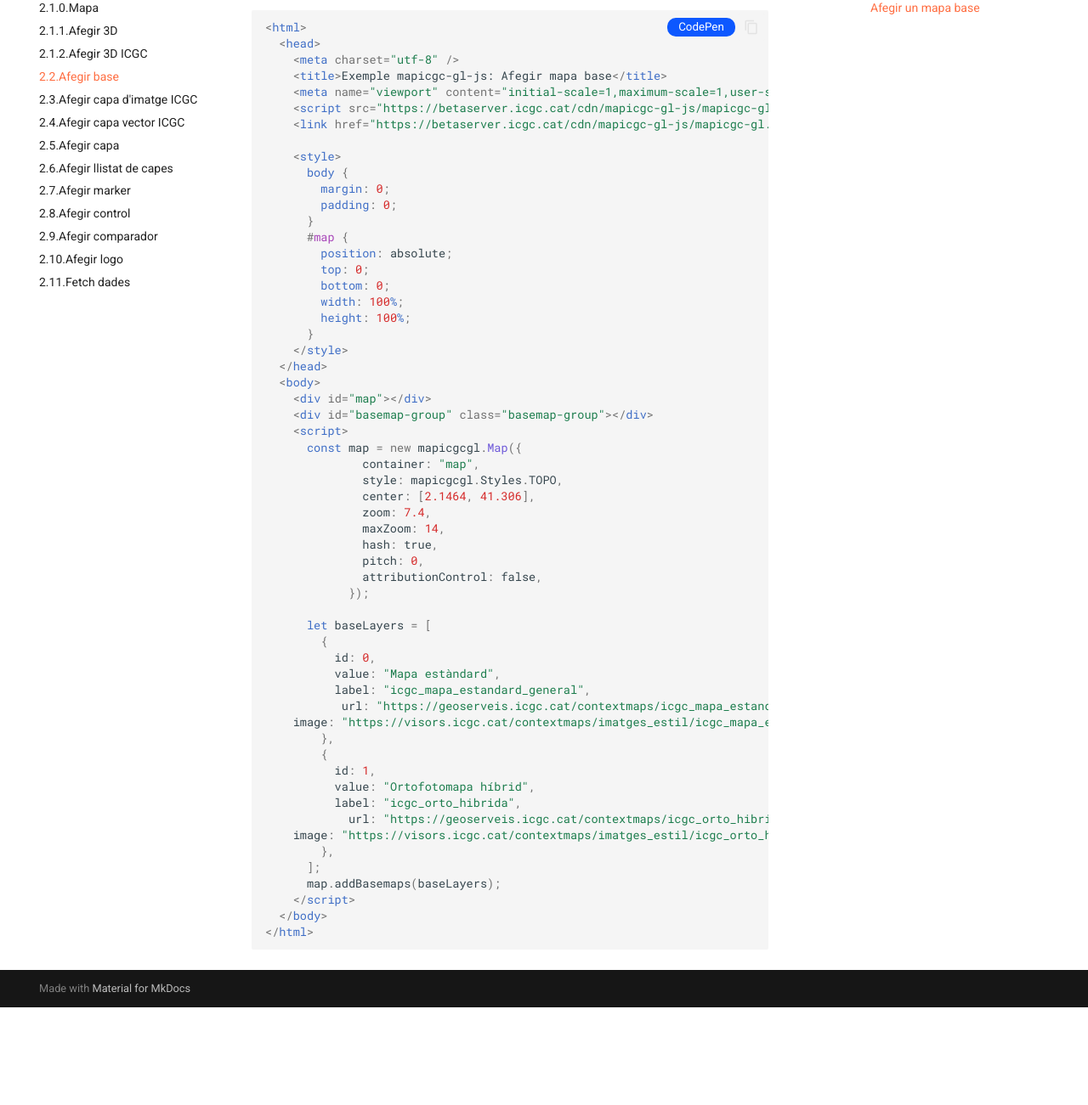
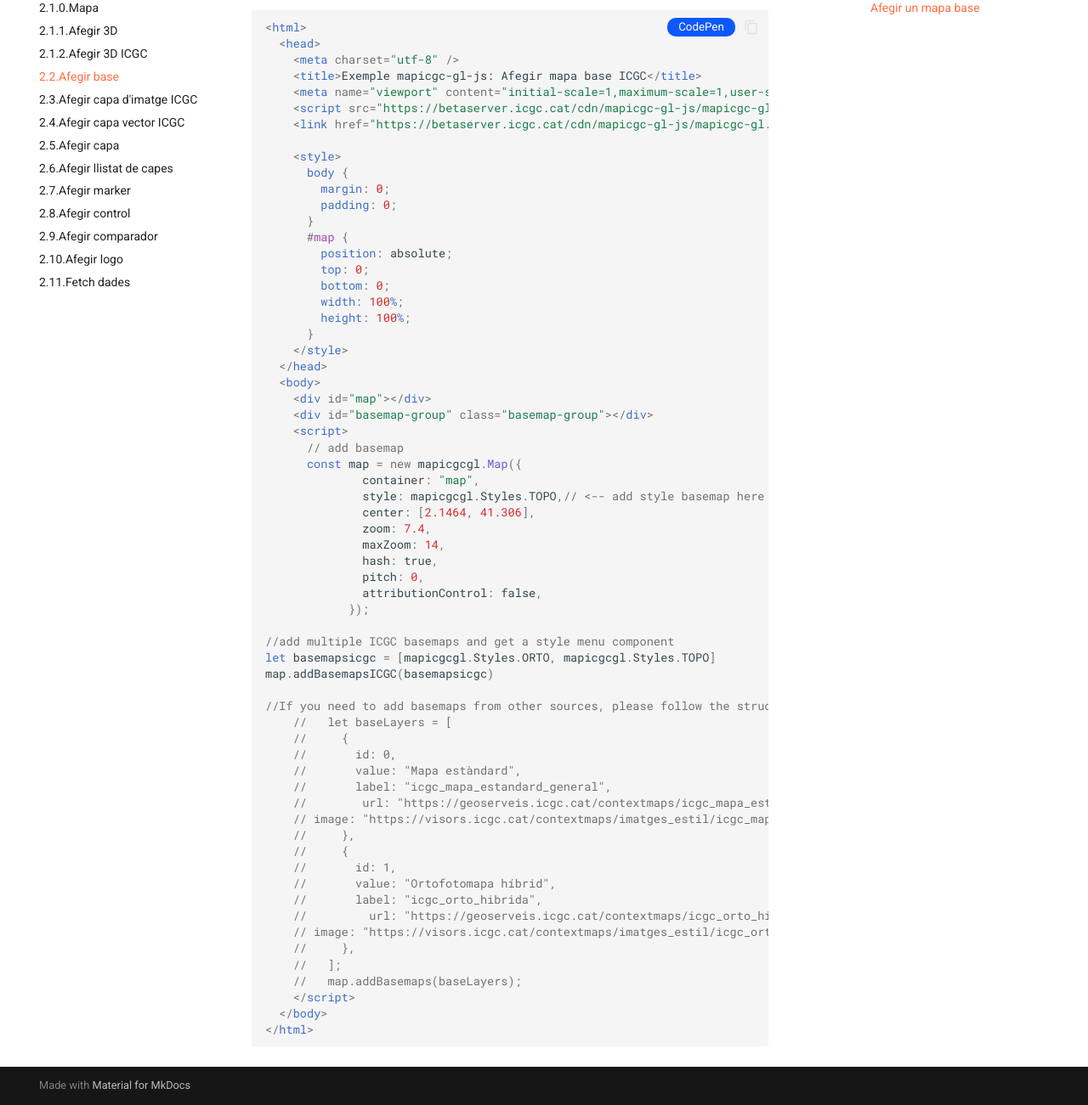
Before and after one commit to OpenICGC/mapicgc-doc, an MkDocs documentation site: the page built from docs/2.2.AddBasemap.md, in a window 1280 px wide and 1400 px high, scrolled down 896 px, cut to the strip 99-1400 px from the top of the window. Shown: the whole strip at 85% size. Built offline with MkDocs 1.6.1 and Material for MkDocs 9.7.7, drawn with Linux system fonts in a browser that asks for light colours; before the commit the page ends 2181 px from its top, so only the background shows below that; some of the changed text lies outside the part shown.

```diff
--- a/docs/2.2.AddBasemap.md
+++ b/docs/2.2.AddBasemap.md
@@ -1,9 +1,9 @@
 ### Afegir un mapa base
 
-.addBasemaps(baseLayers)
+.addBasemapsICGC(baseLayers)
 <p class="codepen" data-height="500" data-theme-id="light" data-slug-hash="zYbEOQw" data-editable="true" data-user="unitatgeostart" style="height: 500px; box-sizing: border-box; display: flex; align-items: center; justify-content: center; border: 2px solid; margin: 1em 0; padding: 1em;">
   <span>See the Pen <a href="https://codepen.io/unitatgeostart/pen/zYbEOQw">
-  addBasemaps</a> by unitatgeostart (<a href="https://codepen.io/unitatgeostart">@unitatgeostart</a>)
+  addBasemapsICGC</a> by unitatgeostart (<a href="https://codepen.io/unitatgeostart">@unitatgeostart</a>)
   on <a href="https://codepen.io">CodePen</a>.</span>
 </p>
 <script async src="https://cpwebassets.codepen.io/assets/embed/ei.js"></script>
@@ -39,7 +39,7 @@
 <html>
   <head>
     <meta charset="utf-8" />
-    <title>Exemple mapicgc-gl-js: Afegir mapa base</title>
+    <title>Exemple mapicgc-gl-js: Afegir mapa base ICGC</title>
     <meta name="viewport" content="initial-scale=1,maximum-scale=1,user-scalable=no" />
     <script src="https://betaserver.icgc.cat/cdn/mapicgc-gl-js/mapicgc-gl.js"></script>
     <link href="https://betaserver.icgc.cat/cdn/mapicgc-gl-js/mapicgc-gl.css" rel="stylesheet" />
@@ -62,9 +62,10 @@
     <div id="map"></div>
     <div id="basemap-group" class="basemap-group"></div>
     <script>
+      // add basemap
       const map = new mapicgcgl.Map({
               container: "map",
-              style: mapicgcgl.Styles.TOPO,
+              style: mapicgcgl.Styles.TOPO,// <-- add style basemap here
               center: [2.1464, 41.306],
               zoom: 7.4,
               maxZoom: 14,
@@ -73,23 +74,28 @@
               attributionControl: false,
             });
 
-      let baseLayers = [
-        {
-          id: 0,
-          value: "Mapa estàndard",
-          label: "icgc_mapa_estandard_general",
-           url: "https://geoserveis.icgc.cat/contextmaps/icgc_mapa_estandard_general.json",
-    image: "https://visors.icgc.cat/contextmaps/imatges_estil/icgc_mapa_estandard.png",
-        },
-        {
-          id: 1,
-          value: "Ortofotomapa híbrid",
-          label: "icgc_orto_hibrida",
-            url: "https://geoserveis.icgc.cat/contextmaps/icgc_orto_hibrida.json",
-    image: "https://visors.icgc.cat/contextmaps/imatges_estil/icgc_orto_hibrida.png",
-        },
-      ];
-      map.addBasemaps(baseLayers);
+//add multiple ICGC basemaps and get a style menu component
+let basemapsicgc = [mapicgcgl.Styles.ORTO, mapicgcgl.Styles.TOPO]
+map.addBasemapsICGC(basemapsicgc)
+
+//If you need to add basemaps from other sources, please follow the structure for each object
+    //   let baseLayers = [
+    //     {
+    //       id: 0,
+    //       value: "Mapa estàndard",
+    //       label: "icgc_mapa_estandard_general",
+    //        url: "https://geoserveis.icgc.cat/contextmaps/icgc_mapa_estandard_general.json",
+    // image: "https://visors.icgc.cat/contextmaps/imatges_estil/icgc_mapa_estandard.png",
+    //     },
+    //     {
+    //       id: 1,
+    //       value: "Ortofotomapa híbrid",
+    //       label: "icgc_orto_hibrida",
+    //         url: "https://geoserveis.icgc.cat/contextmaps/icgc_orto_hibrida.json",
+    // image: "https://visors.icgc.cat/contextmaps/imatges_estil/icgc_orto_hibrida.png",
+    //     },
+    //   ];
+    //   map.addBasemaps(baseLayers);
     </script>
   </body>
 </html>
```
Also changed, not shown: README.md (+24 -10 lines), docs/2.1.1.AddTerrain.md (+1 -1 lines), docs/index.md (+2 -1 lines), docs/assets/ICGC_color.svg (added), docs/assets/cartography2.png (added), site/2.1.1.AddTerrain/index.html, site/2.2.AddBasemap/index.html, site/assets/ICGC_color.svg (added), site/assets/cartography2.png (added), site/index.html, site/search/search_index.json, 1 other file.
